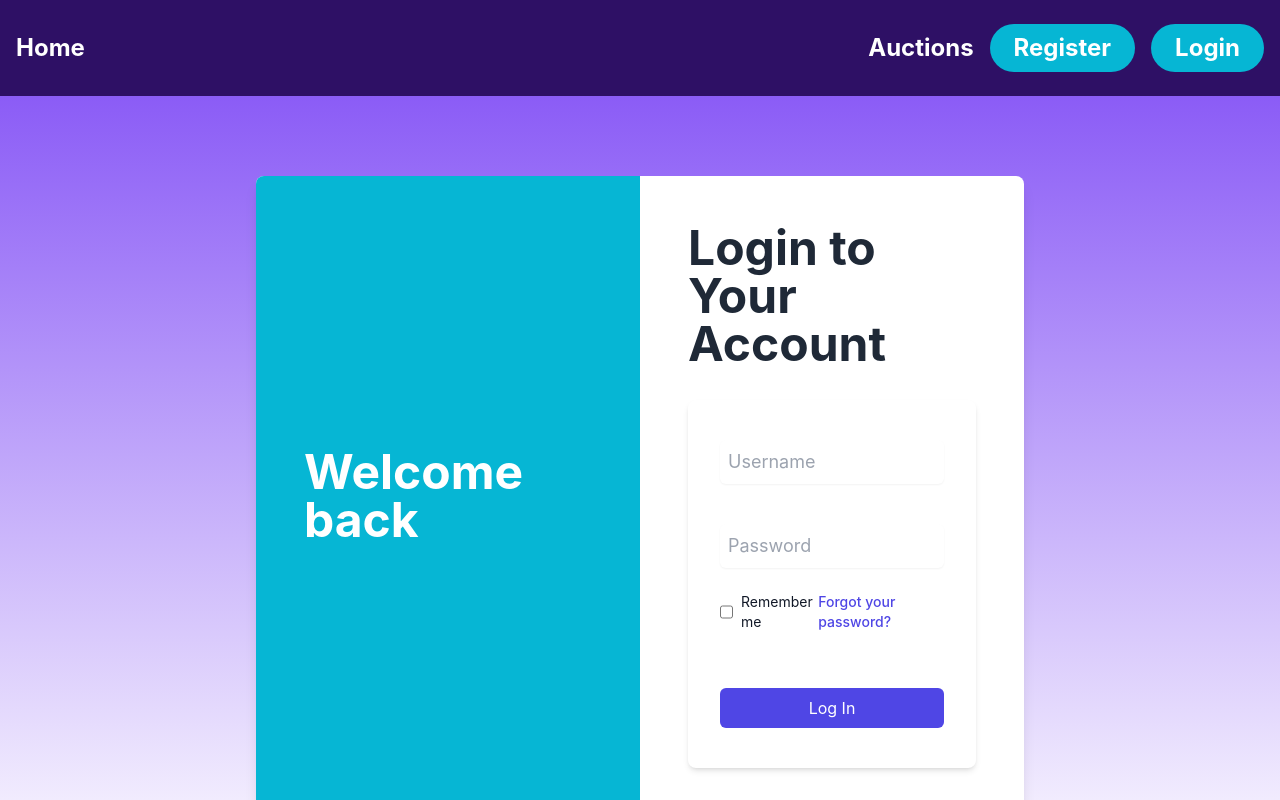
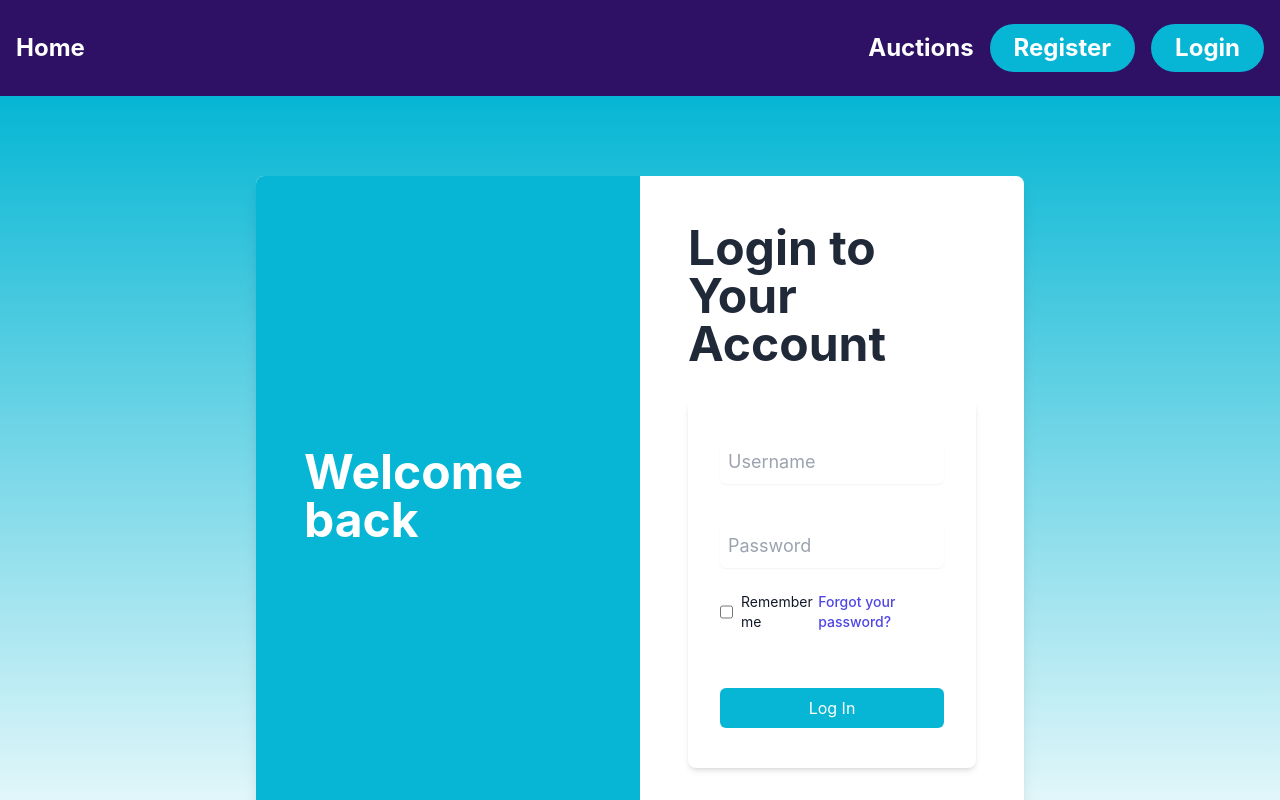
Before and after one commit to THossen/BiddersBlock, a React (Create React App) app in the folder client/: page /LoginPage in a window 1280 px wide. Shown: the top 800 px of the page. Built offline with nearby package versions, Linux system fonts and the light colour scheme.

Commit message:
minor styling changes

```diff
--- a/client/src/components/pages/Login/LoginForm.js
+++ b/client/src/components/pages/Login/LoginForm.js
@@ -64,7 +64,7 @@ const LoginForm = ({
       <div>
         <button
           type="submit"
-          className="bg-indigo-600 hover:bg-indigo-500 text-white py-2 px-4 rounded-md mt-8 w-full"
+          className="bg-cyan-500 hover:bg-sky-700 text-white py-2 px-4 rounded-md mt-8 w-full"
         >
           Log In
         </button>
--- a/client/src/components/pages/Login/LoginPage.js
+++ b/client/src/components/pages/Login/LoginPage.js
@@ -6,7 +6,7 @@ import Login from "./Login";
 const LoginPage = ({ username, password }) => {
   return (
     <AuthProvider>
-      <div className="bg-gradient-to-b from-violet-500 to-white min-h-screen flex justify-center items-center">
+      <div className="bg-gradient-to-b from-cyan-500 to-white min-h-screen flex justify-center items-center">
         <div className="rounded-lg shadow-lg w-full md:max-w-3xl md:flex bg-white">
           <div className="bg-cyan-500 py-8 px-6 md:p-12 md:w-1/2 flex items-center justify-center rounded-l-lg">
             <h2 className="text-4xl font-bold text-white md:text-5xl">
```
Also changed, not shown: client/src/components/layout/Navbar.js (line endings or trailing spaces).
